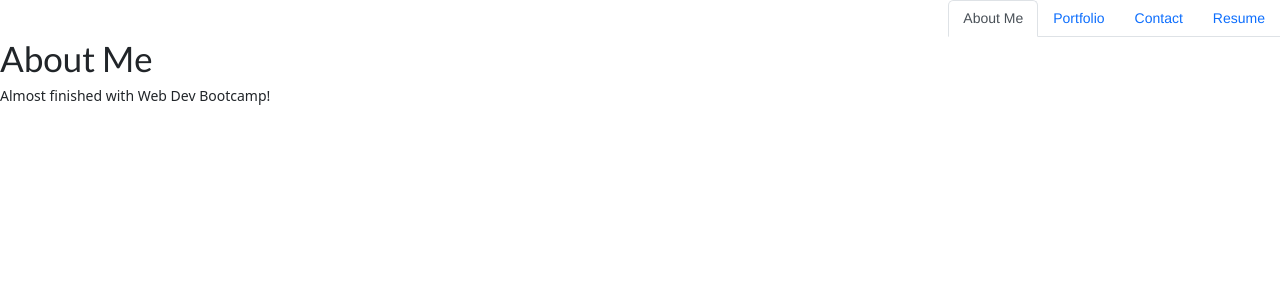
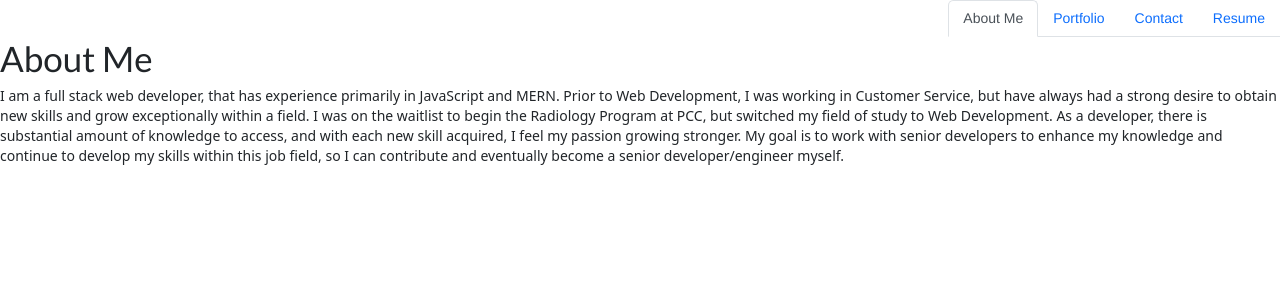
Before and after one commit to JacquieSue/React-Portfolio, a React (Create React App) app: page / in a window 1280 px wide. Shown: the top 300 px of the page. Built offline with nearby package versions, Linux system fonts and the light colour scheme.

Commit message:
Updated 'About Me'

```diff
--- a/src/components/pages/AboutMe.js
+++ b/src/components/pages/AboutMe.js
@@ -5,7 +5,7 @@ export default function AboutMe() {
         <div>
             <h1> About Me</h1>
             <p>
-                Almost finished with Web Dev Bootcamp!
+            I am a full stack web developer, that has experience primarily in JavaScript and MERN. Prior to Web Development, I was working in Customer Service, but have always had a strong desire to obtain new skills and grow exceptionally within a field. I was on the waitlist to begin the Radiology Program at PCC, but switched my field of study to Web Development. As a developer, there is substantial amount of knowledge to access, and with each new skill acquired, I feel my passion growing stronger. My goal is to work with senior developers to enhance my knowledge and continue to develop my skills within this job field, so I can contribute and eventually become a senior developer/engineer myself.
             </p>
         </div>
     );
```
